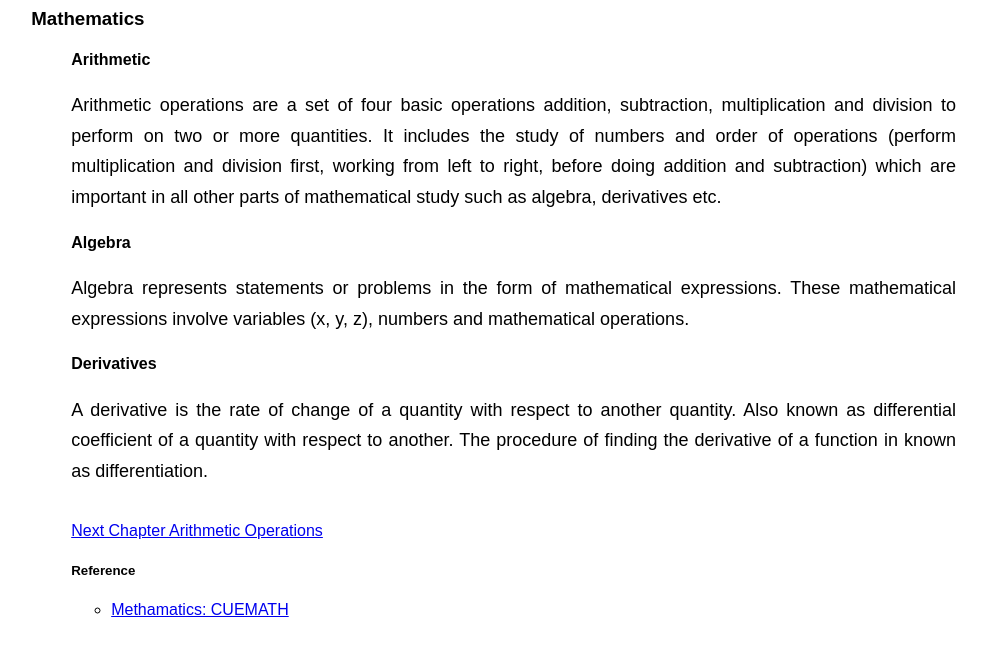
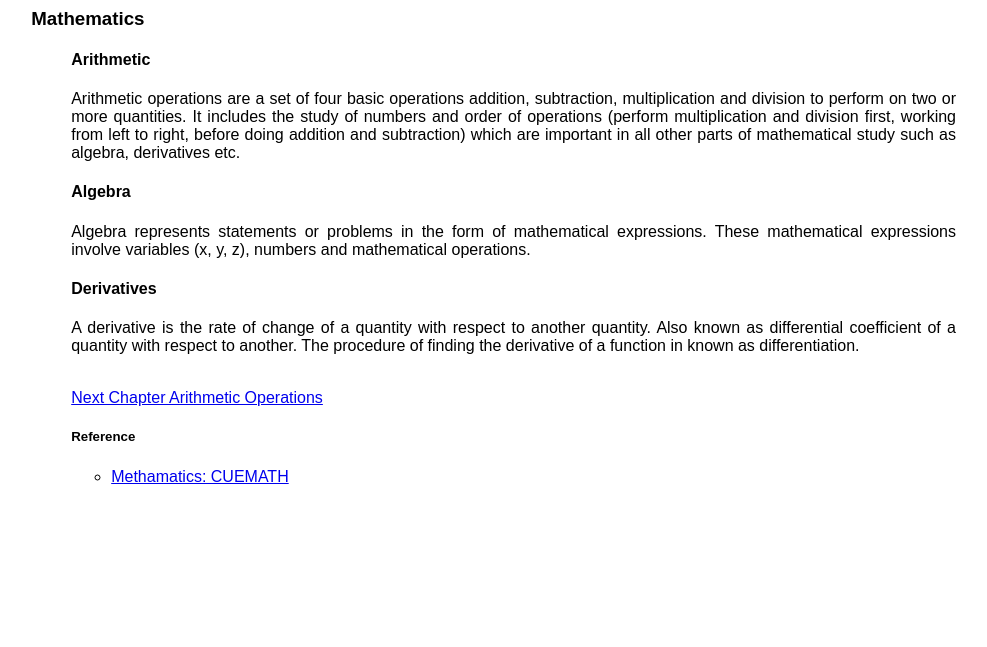
Before and after one commit to adiakhalid/DromedaryITS.io, a plain HTML site: page index.html in a window 1280 px wide. Shown: the part 153-800 px from the top of the page, without its empty margins (132-1119 px from the left). Drawn offline with nearby package versions, Linux system fonts and the light colour scheme; some packages are replaced by stand-ins of ours.

Commit message:
Mistakes corrected

```diff
--- a/static/css/styles.css
+++ b/static/css/styles.css
@@ -95,10 +95,7 @@ height: "10";
     line-height: 1.7;
   }
     /* End Example Style*/
-.line-spcaing {
-    font-size:large;
-    line-height: 1.7
-}
+
   .body {
     display: flex;
     justify-content: flex-end;
```
Also changed, not shown: templates/home.html (+1 -1 lines).
